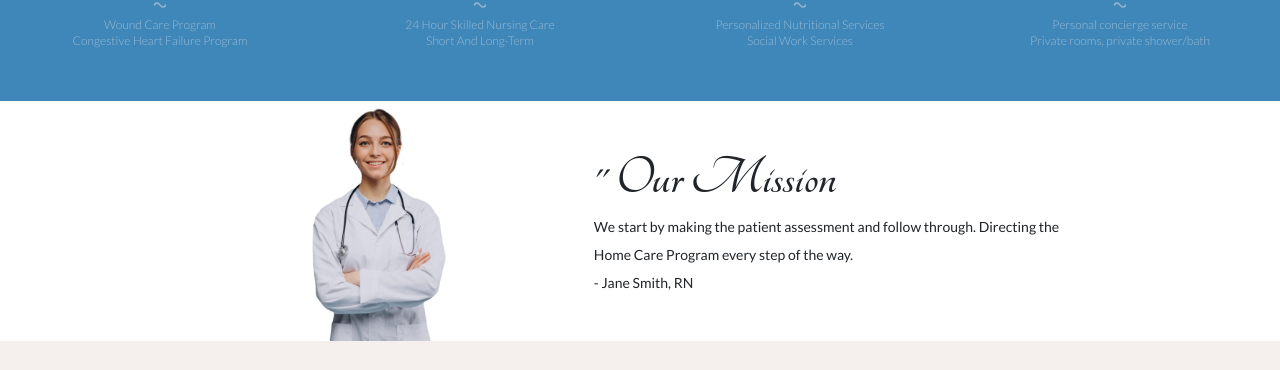
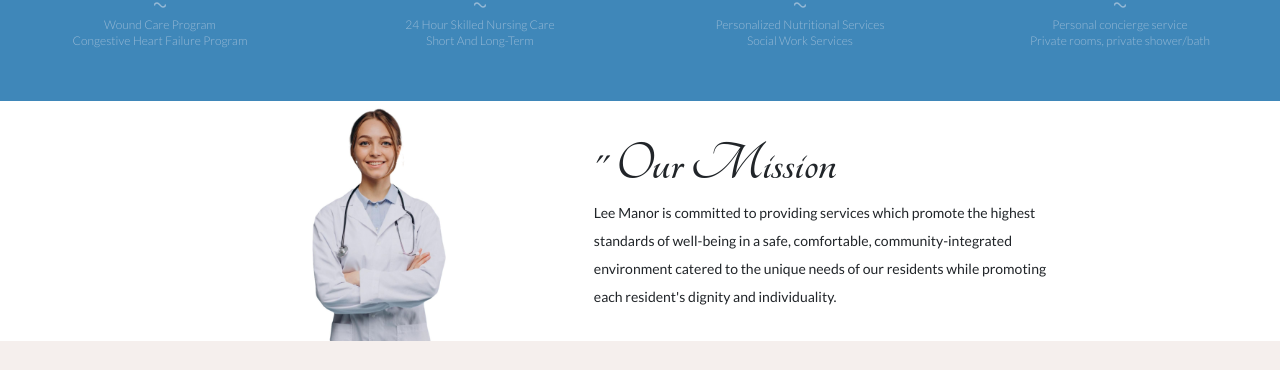
Before and after one commit to Jevus09/manor-website, a React (Create React App) app: page / in a window 1280 px wide. Shown: the part 819-1189 px from the top of the page. Built offline with nearby package versions, Linux system fonts and the light colour scheme; the HTML template or start-up script is replaced by a standard one.

Commit message:
updated mission statement

```diff
--- a/src/Screens/AdditionalServicesScreen.js
+++ b/src/Screens/AdditionalServicesScreen.js
@@ -3,7 +3,11 @@ import SOON from '../assets/coming.jpg'
 
 const AdditionalServicesScreen = () => {
   return (
-    <div className='h-96 md:h-128 bg-center bg-cover ' style={{backgroundImage: `url(${SOON})`}} ></div>
+    <div className='h-96 md:h-128 bg-center bg-cover ' style={{backgroundImage: `url(${SOON})`}} >
+
+
+
+    </div>
   )
 }
 
--- a/src/components/missionBanner/OurMissionBanner.jsx
+++ b/src/components/missionBanner/OurMissionBanner.jsx
@@ -11,8 +11,8 @@ const OurMissionBanner = () => {
           <div className='textarea bg-white'>
             <h1 className='missionText'>'' Our Mission</h1>
             <p>
-           We start by making the patient assessment and follow through. Directing the Home Care Program every step of the way. </p>
-           - Jane Smith, RN
+            Lee Manor is committed to providing services which promote the highest standards of well-being in a safe, comfortable, community-integrated environment catered to the unique needs of our residents while promoting each resident's dignity and individuality.
+            </p>
           </div>
         </div>
       </div>
```
Also changed, not shown: 1 other file (tests, documents, lock files or other folders).
